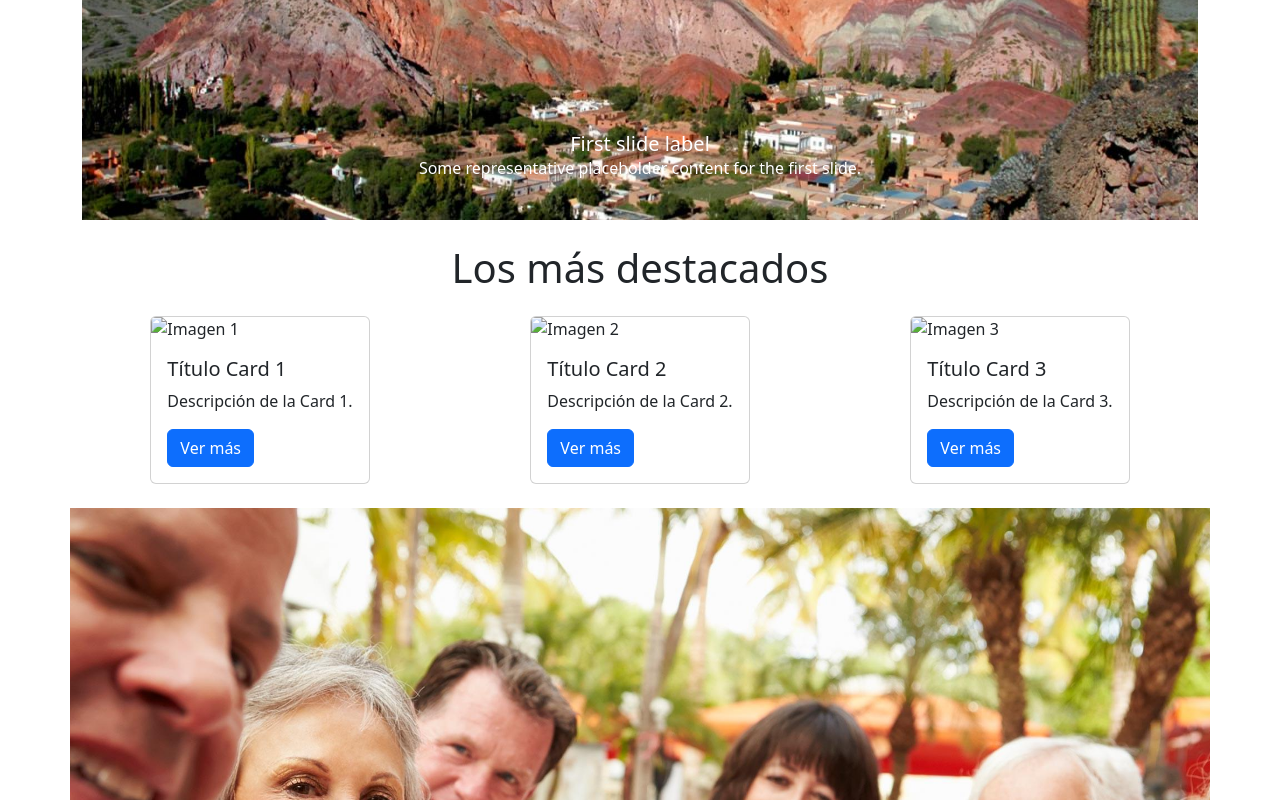
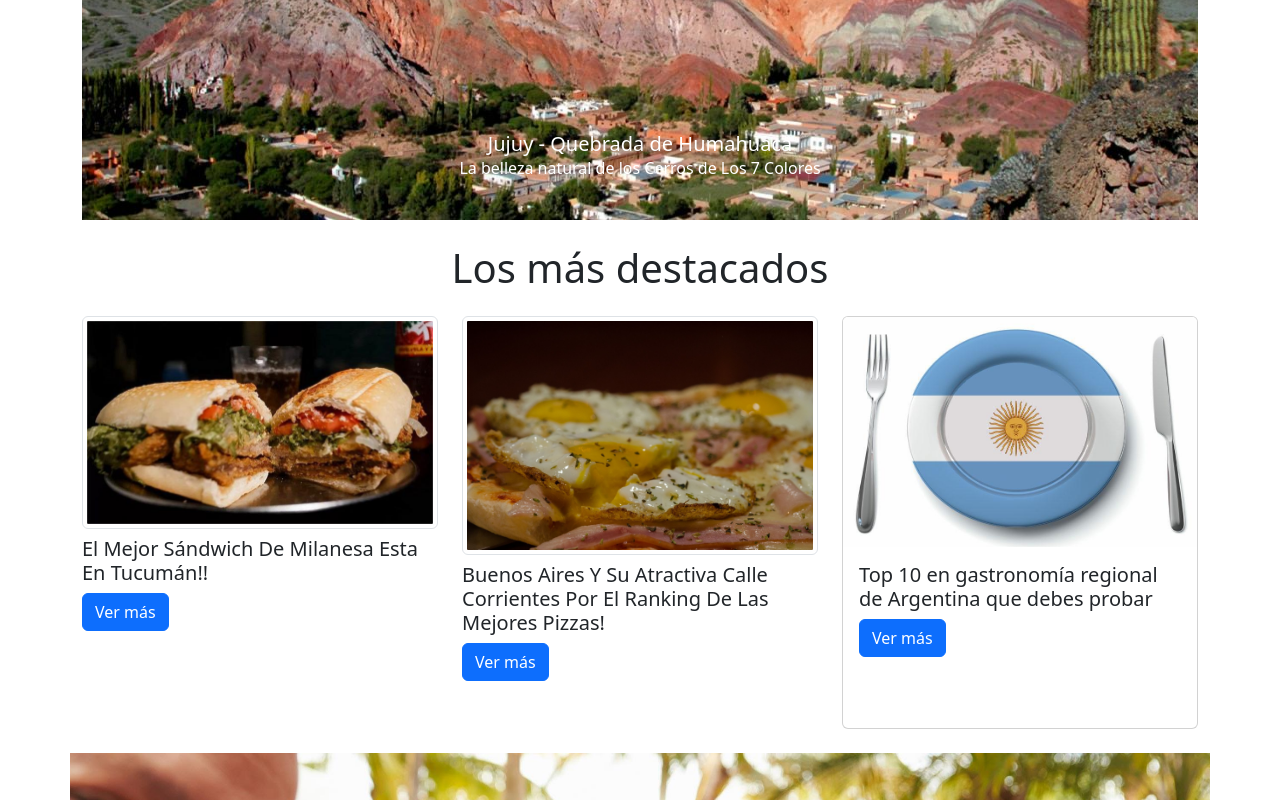
Before and after one commit to joaquinpavon22/Turismo-y-gastronomia, a plain HTML site: page principal.html in a window 1280 px wide. Shown: the part 480-1280 px from the top of the page. Drawn offline with nearby package versions, Linux system fonts and the light colour scheme.

Commit message:
Terminada la página principal de Turismo con Sabor

```diff
--- a/principal.html
+++ b/principal.html
@@ -91,22 +91,22 @@
           <div class="carousel-item active">
             <img src="/img/quebrada-de-humahuaca.jpg" class="d-block w-100 img-fluid" alt="...">
             <div class="carousel-caption">
-              <h5 class="card-title">First slide label</h5>
-              <p class="card-text">Some representative placeholder content for the first slide.</p>
+              <h5 class="card-title">Jujuy - Quebrada de Humahuaca</h5>
+              <p class="card-text"> La belleza natural de los Cerros de Los 7 Colores</p>
             </div>
           </div>
           <div class="carousel-item">
             <img src="/img/mar-del-plata.jpg" class="d-block w-100 img-fluid" alt="...">
             <div class="carousel-caption">
-              <h5 class="card-title">First slide label</h5>
-              <p class="card-text">Some representative placeholder content for the first slide.</p>
+              <h5 class="card-title">Buenos Aires - Mar del Plata</h5>
+              <p class="card-text">Para los fanáticos de la magia en la playa</p>
             </div>
           </div>
           <div class="carousel-item">
             <img src="/img/monte-fritz-roy.jpg" class="d-block w-100 img-fluid" alt="...">
             <div class="carousel-caption">
-              <h5 class="card-title">First slide label</h5>
-              <p class="card-text">Some representative placeholder content for the first slide.</p>
+              <h5 class="card-title">Santa Cruz - El Monte Fitz Roy</h5>
+              <p class="card-text">El destino perfecto para los amantes del trekking</p>
             </div>
           </div>
         </div>
@@ -126,38 +126,33 @@
       <h1 class="text-center">Los más destacados</h1>
       <div class="row row-cols-1 row-cols-sm-1 row-cols-md-3 row-cols-lg-3 my-4">
         <!-- Primera columna -->
-        <div class="col d-flex justify-content-center">
-          <div class="card">
-            <img src="image1.jpg" class="card-img-top" alt="Imagen 1">
-            <div class="card-body">
-              <h5 class="card-title">Título Card 1</h5>
-              <p class="card-text">Descripción de la Card 1.</p>
-              <a href="#" class="btn btn-primary">Ver más</a>
-            </div>
+        <article class="col-md-6 col-lg-4">
+          <div class="blog_item">
+              <img src="/img/sandwich-milanesa.jpg" alt="imagenes-turismo con sabor" class="w-100  blog-img img-thumbnail">
+              <h3 class="text-capitalize fs-5 my-2">El Mejor Sándwich de Milanesa esta en Tucumán!!</h3>
+              <p class="mb-4"><a href="/sandwich de milanesa.html" class="btn btn-primary mb-4 text-white text-decoration-none">Ver más</a></p>
           </div>
-        </div>
+      </article>
+
 
         <!-- Segunda columna -->
-        <div class="col d-flex justify-content-center">
-          <div class="card">
-            <img src="image2.jpg" class="card-img-top" alt="Imagen 2">
-            <div class="card-body">
-              <h5 class="card-title">Título Card 2</h5>
-              <p class="card-text">Descripción de la Card 2.</p>
-              <a href="#" class="btn btn-primary">Ver más</a>
-            </div>
+        <article class="col-md-6 col-lg-4">
+          <div class="blog_item">
+              <img src="/img/pizza-con-huevos.jpg" alt="imagenes-turismo con sabor" class="w-100  blog-img img-thumbnail">
+              <h3 class="text-capitalize fs-5 my-2">Buenos Aires y su atractiva calle corrientes por el ranking de las mejores pizzas!</h3>
+              <p class="mb-4"><a href="/pizzas.html" class="btn btn-primary mb-4 text-white text-decoration-none">Ver más</a></p>
           </div>
-        </div>
+      </article>
+
 
         <!-- Tercera columna -->
         <div class="col d-flex justify-content-center">
           <div class="card">
-            <img src="image3.jpg" class="card-img-top" alt="Imagen 3">
+            <img src="/img/plato-argentino.jpg" class="card-img-top" alt="Imagen 3">
             <div class="card-body">
-              <h5 class="card-title">Título Card 3</h5>
-              <p class="card-text">Descripción de la Card 3.</p>
-              <a href="#" class="btn btn-primary">Ver más</a>
-            </div>
+              <h5 class="card-title">Top 10 en gastronomía regional de Argentina que debes probar</h5>
+              <p class="mb-4"><a href="/comidas regionales.html" class="btn btn-primary mb-4 text-white text-decoration-none">Ver más</a></p>
+              </div>
           </div>
         </div>
       </div>
@@ -184,7 +179,7 @@
         <!--Primera Columna-->
         <div class="col-lg-4 col-md-4 col-sm-12 d-flex justify-content-center">
           <div class="card" style="width: 18rem;">
-            <img src="..." class="card-img-top" alt="...">
+            <img src="/img/oferta-descuentos.webp" class="card-img-top" alt="...">
             <div class="card-body">
               <p class="card-text">Descuento del 30% !</p>
             </div>
@@ -194,7 +189,7 @@
         <!--Segunda Columna-->
         <div class="col-lg-4 col-md-4 col-sm-12 d-flex justify-content-center">
           <div class="card" style="width: 18rem;">
-            <img src="..." class="card-img-top" alt="...">
+            <img src="/img/pensión-vacaciones-familia.jpg" class="card-img-top" alt="...">
             <div class="card-body">
               <p class="card-text">Pensión Completa</p>
             </div>
@@ -204,9 +199,9 @@
         <!--Tercera Columna-->
         <div class="col-lg-4 col-md-4 col-sm-12 d-flex justify-content-center">
           <div class="card" style="width: 18rem;">
-            <img src="..." class="card-img-top" alt="...">
+            <img src="/img/paquete-ofertas-viajes-argentina.png" class="card-img-top" alt="...">
             <div class="card-body">
-              <p class="card-text">Días de Regalo</p>
+              <p class="card-text">Conoce nuestros Paquetes</p>
             </div>
           </div>
         </div>
```
Also changed, not shown: img/familia-de-vacaciones.png (deleted), img/oferta-descuentos.webp (added), img/paquete-ofertas-viajes-argentina.png (added), img/pensión-vacaciones-familia.jpg (added), img/pizza-con-huevos.jpg (added), img/plato-argentino.jpg (added), img/sandwich-milanesa.jpg (added).
